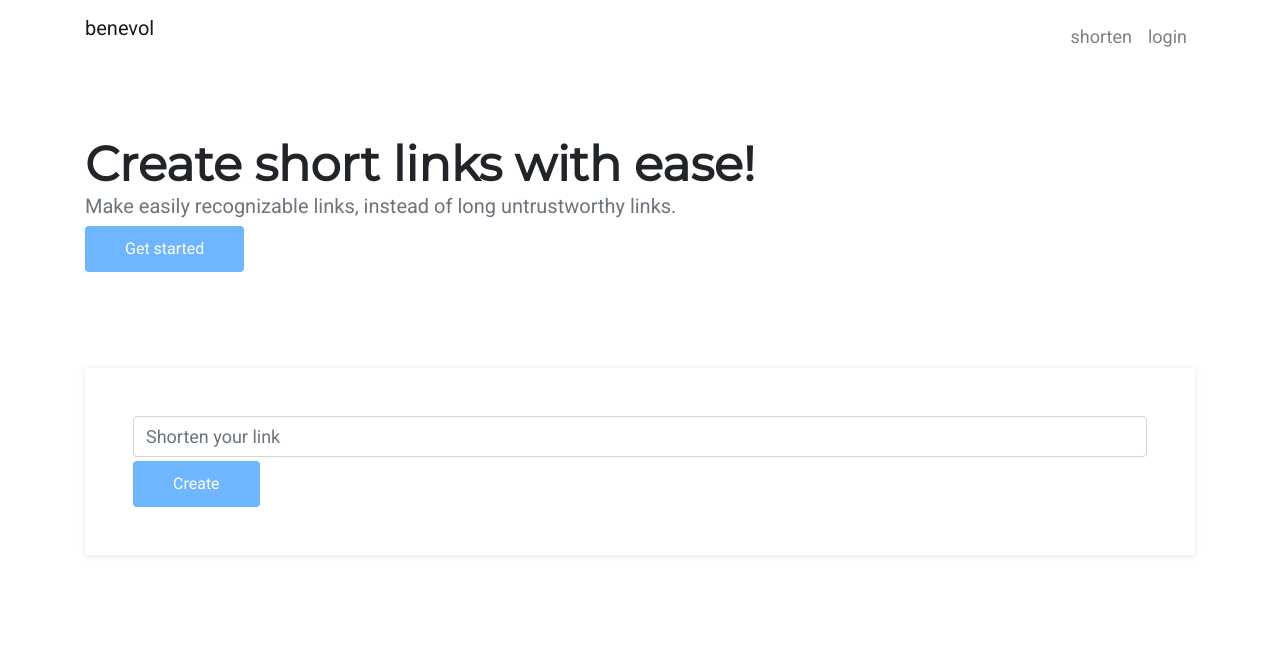
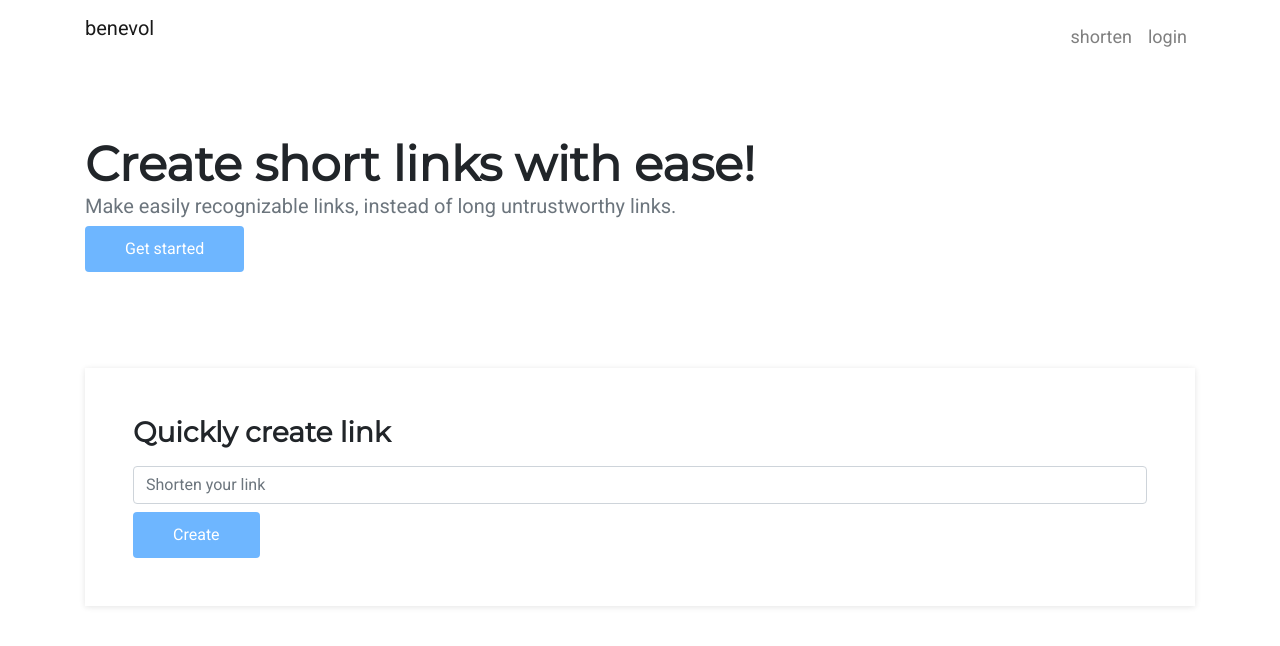
Before and after one commit to nireo/url-shortener, a React (Create React App) app in the folder client/: page / in a window 1280 px wide. Shown: the top 646 px of the page. Built offline with nearby package versions, Linux system fonts and the light colour scheme.

Commit message:
added react router

```diff
--- a/client/package.json
+++ b/client/package.json
@@ -13,6 +13,7 @@
     "axios": "^0.19.2",
     "react": "^16.12.0",
     "react-dom": "^16.12.0",
+    "react-router-dom": "^5.1.2",
     "react-scripts": "3.3.1",
     "typescript": "~3.7.2"
   },
@@ -38,7 +39,8 @@
     ]
   },
   "devDependencies": {
-    "@types/axios": "^0.14.0"
+    "@types/axios": "^0.14.0",
+    "@types/react-router-dom": "^5.1.3"
   },
   "proxy": "http://localhost:8080"
 }
--- a/client/src/App.tsx
+++ b/client/src/App.tsx
@@ -1,40 +1,26 @@
 import React from 'react';
 import { Create } from './components/Create';
 import { Navbar } from './components/Navbar';
+import { BrowserRouter as Router, Route } from 'react-router-dom';
+import { Welcome } from './components/Welcome';
 
 const App = () => {
   return (
-    <div>
+    <Router>
       <Navbar />
-      <div>
-        <div className="container">
-          <h1
-            style={{
-              fontSize: '48px',
-              marginTop: '4rem',
-              fontFamily: 'Montserrat, sans-serif'
-            }}
-          >
-            Create short links with ease!
-            <div
-              className="text-muted"
-              style={{
-                fontFamily: 'Roboto, sans-serif',
-                fontSize: '20px',
-                fontWeight: 400
-              }}
-            >
-              Make easily recognizable links, instead of long untrustworthy
-              links.
+      <Route
+        path="/"
+        exact
+        render={() => (
+          <div>
+            <Welcome />
+            <div style={{ marginTop: '6rem' }}>
+              <Create />
             </div>
-          </h1>
-          <button className="project-button">Get started</button>
-        </div>
-        <div style={{ marginTop: '6rem' }}>
-          <Create />
-        </div>
-      </div>
-    </div>
+          </div>
+        )}
+      />
+    </Router>
   );
 };
 
--- a/client/src/components/Create.tsx
+++ b/client/src/components/Create.tsx
@@ -24,16 +24,17 @@ export const Create: React.FC = () => {
       <div className="box">
         {created === false && (
           <form onSubmit={create}>
+            <h3 style={{ marginBottom: '1rem' }}>Quickly create link</h3>
             <div>
               <input
                 className="form-control"
                 value={originalURL}
                 onChange={({ target }) => setOriginalURL(target.value)}
                 placeholder="Shorten your link"
-                style={{ fontSize: '18px' }}
+                style={{ fontSize: '16px' }}
               />
               <button
-                style={{ marginTop: '0.25rem' }}
+                style={{ marginTop: '0.5rem' }}
                 className="project-button"
                 type="submit"
               >
--- /dev/null
+++ b/client/src/components/Login.tsx
@@ -0,0 +1,5 @@
+import React from 'react';
+
+export const Login: React.FC = () => {
+  return <div></div>;
+};
--- /dev/null
+++ b/client/src/components/Welcome.tsx
@@ -0,0 +1,28 @@
+import React from 'react';
+
+export const Welcome: React.FC = () => {
+  return (
+    <div className="container">
+      <h1
+        style={{
+          fontSize: '48px',
+          marginTop: '4rem',
+          fontFamily: 'Montserrat, sans-serif'
+        }}
+      >
+        Create short links with ease!
+        <div
+          className="text-muted"
+          style={{
+            fontFamily: 'Roboto, sans-serif',
+            fontSize: '20px',
+            fontWeight: 400
+          }}
+        >
+          Make easily recognizable links, instead of long untrustworthy links.
+        </div>
+      </h1>
+      <button className="project-button">Get started</button>
+    </div>
+  );
+};
```
Also changed, not shown: 2 other files (tests, documents, lock files or other folders).
